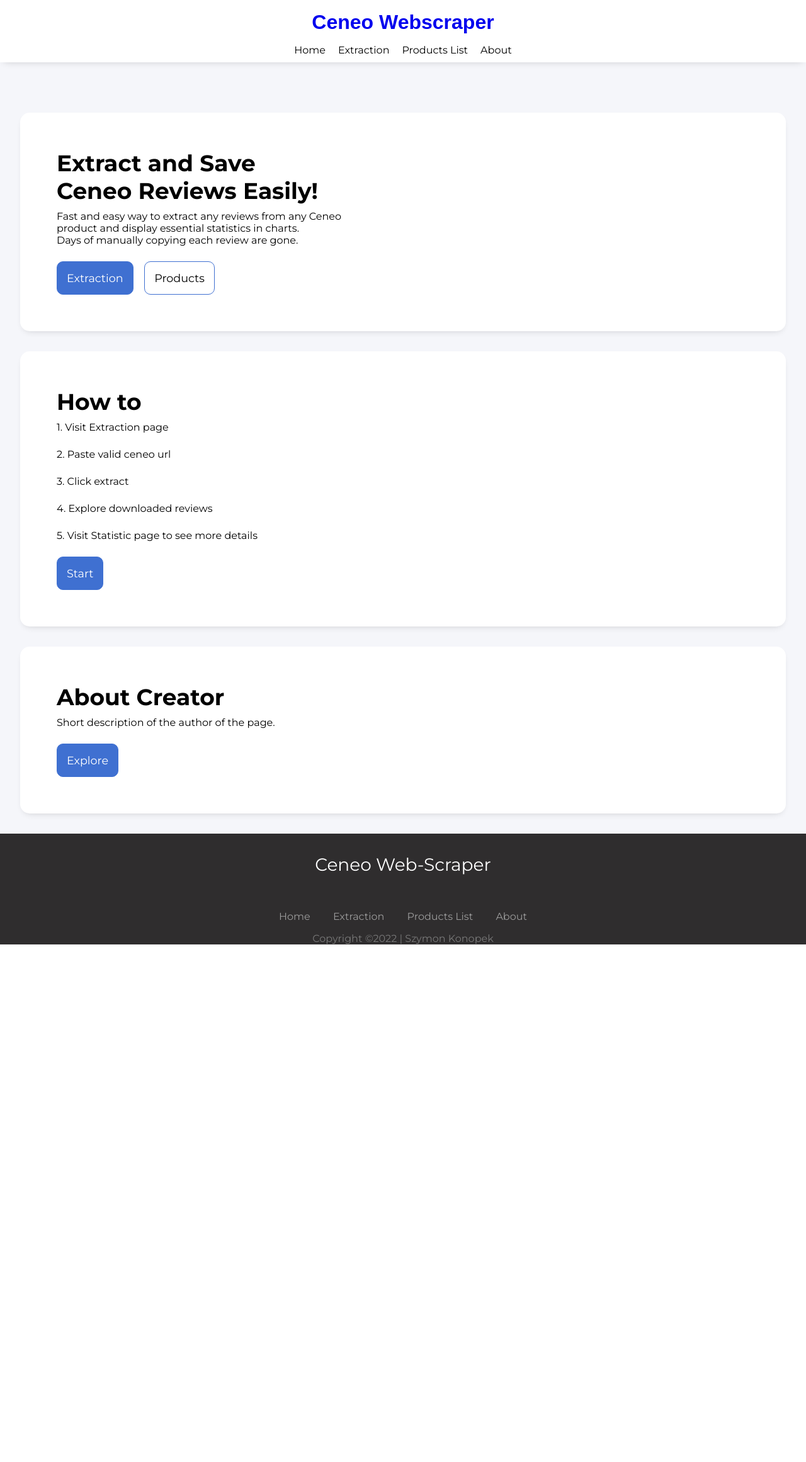
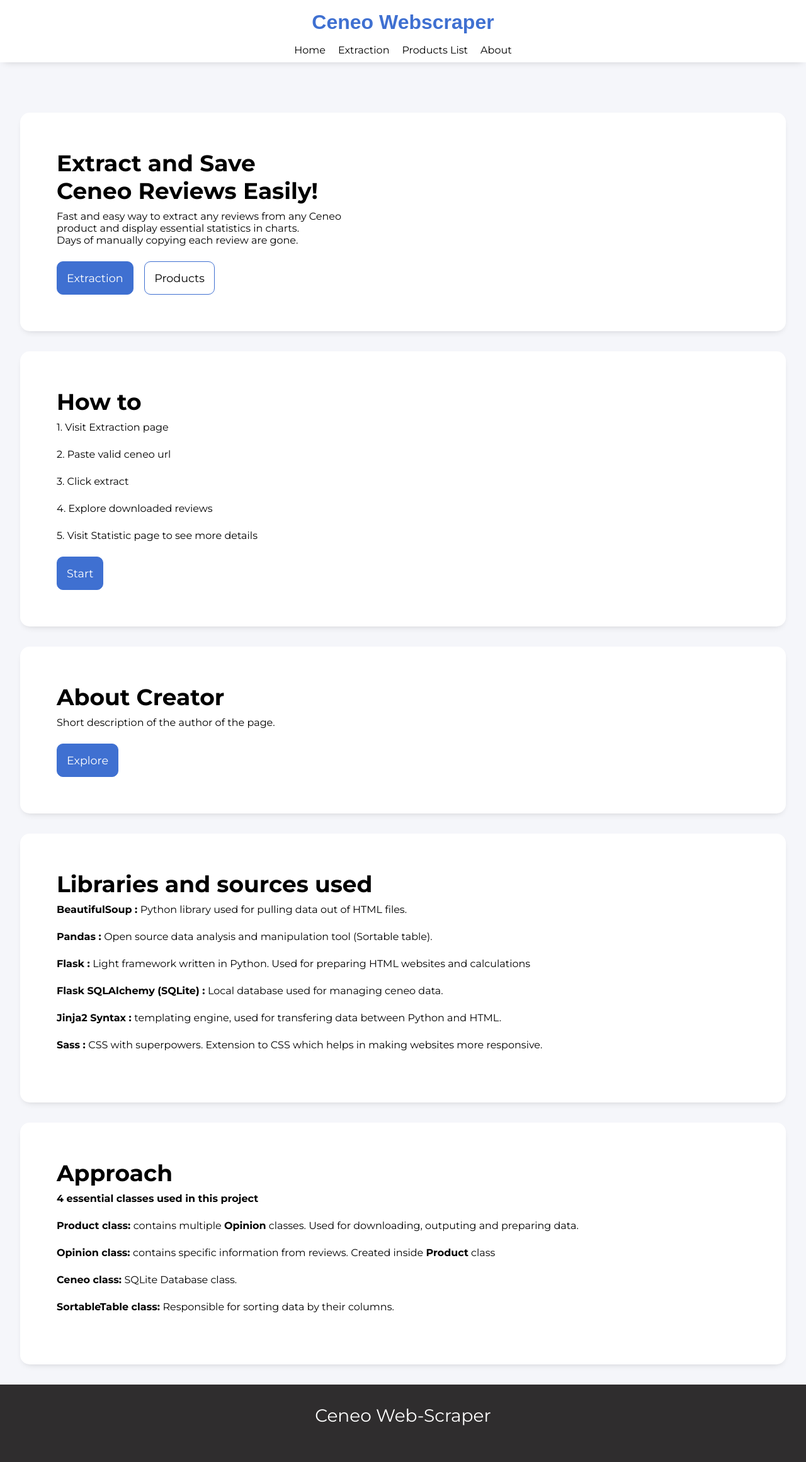
Before and after one commit to szymonkonopek/Ceneo-Webscraper, a Flask app: page / in a window 1280 px wide. Shown: the top 2322 px of the page at 63% size. Before the commit the page ends 1500 px from the top, so only its background shows below. Run offline with Flask 2, Linux system fonts and the light colour scheme.

Commit message:
Final Product

```diff
--- a/app.py
+++ b/app.py
@@ -334,5 +334,10 @@
             mimetype='application/json',
             headers={'Content-Disposition':f'attachment;filename={id}.json'})
 
+@app.errorhandler(404)
+def page_not_found(e):
+    # note that we set the 404 status explicitly
+    return render_template('404.html'), 404
+
 if __name__ == "__main__":
     app.run(debug = True)
--- a/scss/main.scss
+++ b/scss/main.scss
@@ -24,10 +24,19 @@
 .home-container {
     padding:3em;
     width: fit-content;
+
+    @media (max-width: 1100px){
+        padding:0.25em;
+    }
+
     &-title{
         font-size: 2.25em;
         margin-bottom: 0.25em;
         font-weight: bold;
+
+        @media (max-width: 1100px){
+            font-size: 1.5em;
+        }
     }
 
     &-error {
@@ -50,6 +59,10 @@
             margin-right: 1em;
             font-size: 1.1em;
             cursor: pointer;
+
+            @media (max-width: 650px){
+                padding:10px;
+            }
 
         }
         option{
@@ -85,12 +98,26 @@
     &-title{
         font-size: 2.25em;
     }
+
+    @media (max-width: 1100px){
+        margin:0.5em
+    }
+    @media (max-width: 650px){
+        margin:0;
+        padding:0;
+    }
 }
 
 
 
 table, td, th {
     border: 1px solid #aaa;
+    @media (max-width: 1100px){
+        font-size: 0.8em;
+    }
+    @media (max-width: 650px){
+        font-size: 0.6em;
+    }
 }
 
 table {
@@ -105,6 +132,9 @@
 td {
     text-align: center;
     padding: 5px;
+    @media (max-width: 1100px){
+        padding:0;
+    }
 }
 
 .form {
--- a/scss/navbar.scss
+++ b/scss/navbar.scss
@@ -40,6 +40,7 @@
 
     a{
         text-decoration: none;
+        color: #3f70d1;
         &:hover{
             color: #3f70d1;
         }
--- a/static/css/main.css
+++ b/static/css/main.css
@@ -38,10 +38,22 @@
   width: fit-content;
 }
 
+@media (max-width: 1100px) {
+  .home-container {
+    padding: 0.25em;
+  }
+}
+
 .home-container-title {
   font-size: 2.25em;
   margin-bottom: 0.25em;
   font-weight: bold;
+}
+
+@media (max-width: 1100px) {
+  .home-container-title {
+    font-size: 1.5em;
+  }
 }
 
 .home-container-error {
@@ -67,6 +79,12 @@
   margin-right: 1em;
   font-size: 1.1em;
   cursor: pointer;
+}
+
+@media (max-width: 650px) {
+  .home-container-buttons a, .home-container-buttons input, .home-container-buttons select {
+    padding: 10px;
+  }
 }
 
 .home-container-buttons option {
@@ -105,8 +123,33 @@
   font-size: 2.25em;
 }
 
+@media (max-width: 1100px) {
+  .content {
+    margin: 0.5em;
+  }
+}
+
+@media (max-width: 650px) {
+  .content {
+    margin: 0;
+    padding: 0;
+  }
+}
+
 table, td, th {
   border: 1px solid #aaa;
+}
+
+@media (max-width: 1100px) {
+  table, td, th {
+    font-size: 0.8em;
+  }
+}
+
+@media (max-width: 650px) {
+  table, td, th {
+    font-size: 0.6em;
+  }
 }
 
 table {
@@ -123,6 +166,12 @@
   padding: 5px;
 }
 
+@media (max-width: 1100px) {
+  td {
+    padding: 0;
+  }
+}
+
 .form {
   margin-top: 20px;
 }
--- a/static/css/navbar.css
+++ b/static/css/navbar.css
@@ -49,6 +49,7 @@
 
 .banner a {
   text-decoration: none;
+  color: #3f70d1;
 }
 
 .banner a:hover {
--- a/templates/author.html
+++ b/templates/author.html
@@ -9,8 +9,8 @@
     <div class = "content">
         <div class = "home-container">
             <div class = "home-container-title">Author</div>
-            <div class = "home-container-desc">Created, developed and designed UEK student <span> Szymon Konopek</span></div>
-            <div class = "home-container-desc"><span>Hobbys:</span> Cycling, Technology, Cars, Going out</div>
+            <div class = "home-container-desc">Created, developed and designed UEK student by <span> Szymon Konopek</span></div>
+            <div class = "home-container-desc"><span>Hobbys:</span> Cycling, Technology, Cars, Going out with friends</div>
         </div>
     </div>
 {% endblock%}
--- a/templates/extraction.html
+++ b/templates/extraction.html
@@ -20,7 +20,7 @@
     <div class = "content">
         <div class = "home-container">
             <div class = "home-container-title">Examples</div>
-            <div class = "home-container-desc"><span>Samsung TV</span> : 104942408<br/><span>Xiaomi Band</span> : 118926112 <br/><span>Windows 10 Home</span> : 91518751</div>
+            <div class = "home-container-desc"><span>Samsung TV</span> : 104942408<br/><span>MacBook Air</span> : 99105003<br/><span>Windows 10 Home</span> : 91518751</div>
         </div>
     </div>
 {% endblock%}
--- a/templates/index.html
+++ b/templates/index.html
@@ -34,6 +34,27 @@
             </div>
         </div>
     </div>
+    <div class = "content">
+        <div class = "home-container">
+            <div class = "home-container-title">Libraries and sources used</div>
+            <div class = "home-container-desc"><span>BeautifulSoup : </span> Python library used for pulling data out of HTML files.</div>
+            <div class = "home-container-desc"><span>Pandas : </span> Open source data analysis and manipulation tool (Sortable table).</div>
+            <div class = "home-container-desc"><span>Flask : </span>Light framework written in Python. Used for preparing HTML websites and calculations</div>
+            <div class = "home-container-desc"><span>Flask SQLAlchemy (SQLite) : </span>Local database used for managing ceneo data.</div>
+            <div class = "home-container-desc"><span>Jinja2 Syntax : </span> templating engine, used for transfering data between Python and HTML.</div>
+            <div class = "home-container-desc"><span>Sass : </span>CSS with superpowers. Extension to CSS which helps in making websites more responsive.</div>
+        </div>
+    </div>
+        <div class = "content">
+            <div class = "home-container">
+                <div class = "home-container-title">Approach</div>
+                <div class = "home-container-desc"><span>4 essential classes used in this project</span></div>
+                <div class = "home-container-desc"><span>Product class: </span>contains multiple <span>Opinion</span> classes. Used for downloading, outputing and preparing data.</div>
+                <div class = "home-container-desc"><span>Opinion class: </span>contains specific information from reviews. Created inside <span>Product</span> class</div>
+                <div class = "home-container-desc"><span>Ceneo class: </span> SQLite Database class.</div>
+                <div class = "home-container-desc"><span>SortableTable class: </span>Responsible for sorting data by their columns.</div>
+            </div>
+        </div>
 
 
 {% endblock%}
```
Also changed, not shown: templates/404.html (+7 -2 lines), ceneo.db, 2 other files.
